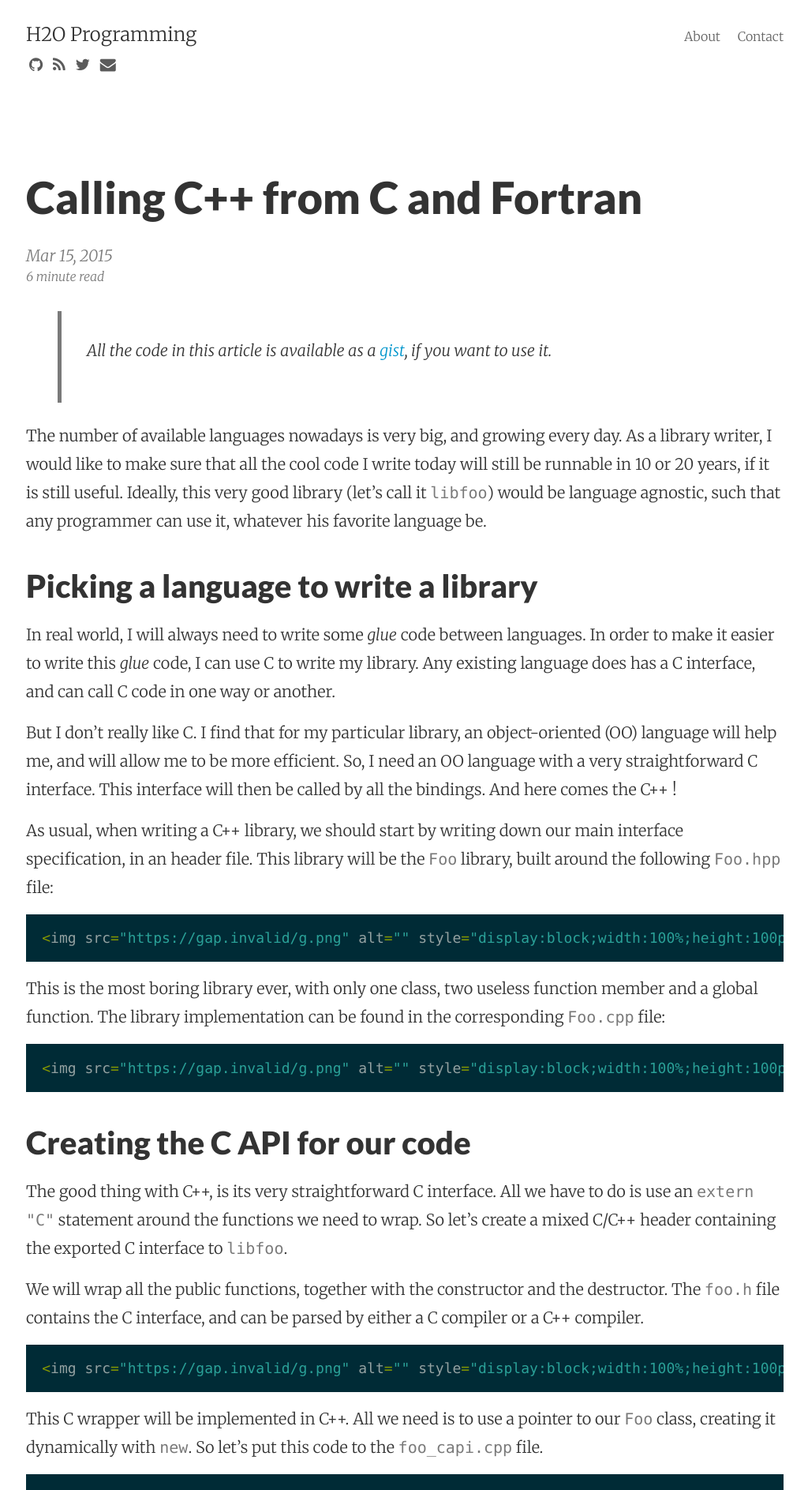
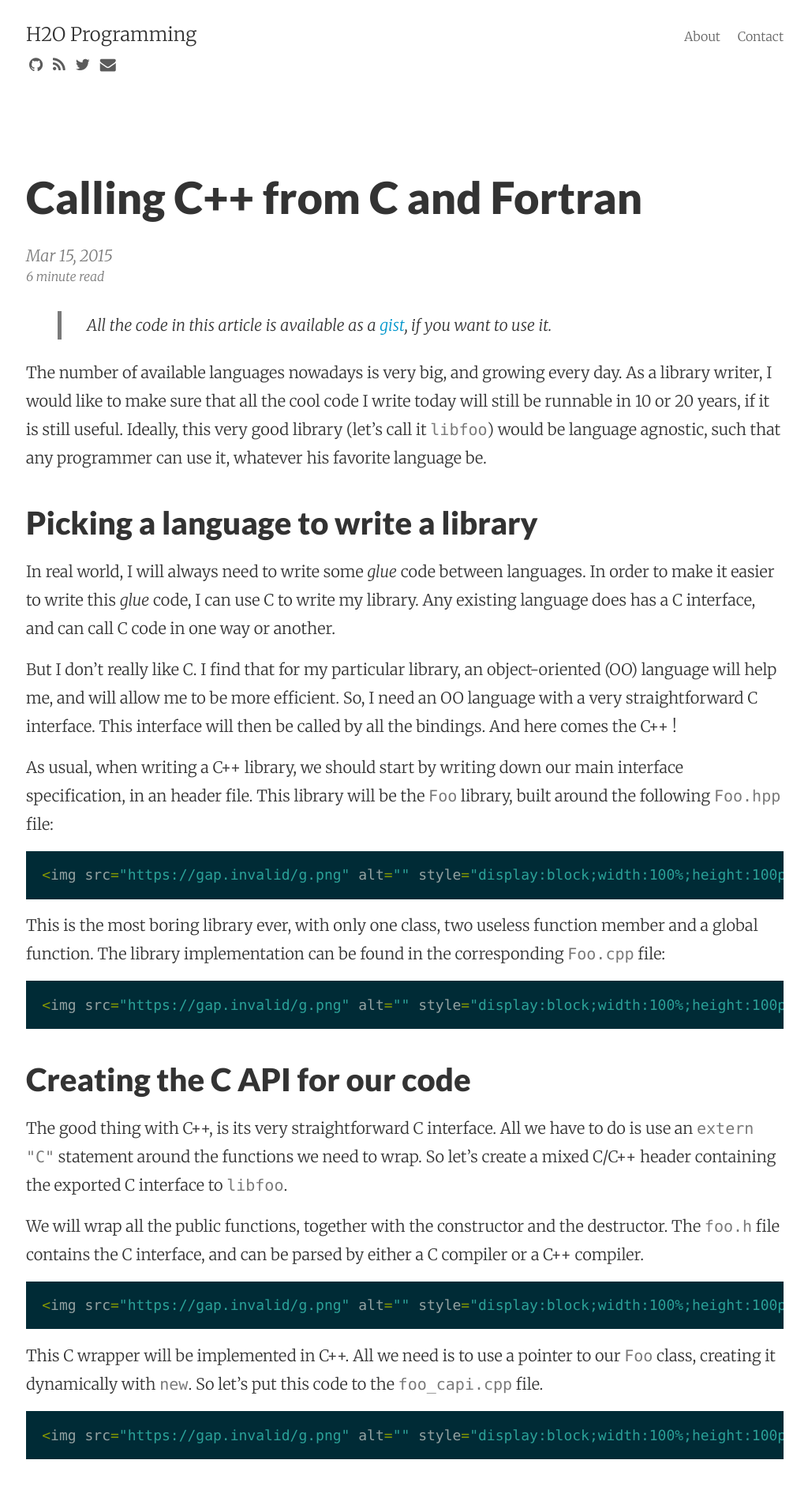
Before and after one commit to Luthaf/luthaf.github.io, a Jekyll site: the page built from _posts/2015-03-15-calling-c++-from-fortran.md, in a window 1280 px wide. Shown: the top 1887 px of the page at 79% size, without its empty margins (127-1151 px from the left). Built offline with Jekyll 4.4.1, drawn with Linux system fonts in a browser that asks for light colours; nearby versions of some CDN libraries; Markdown is read by kramdown in place of the engine named in the settings.

Commit message:
Improve css for blockquotes

```diff
--- a/_sass/_main.scss
+++ b/_sass/_main.scss
@@ -282,7 +282,7 @@ pre {
 }
 
 blockquote {
-  padding: 1.33em;
+  padding-left: 1.33em;
   font-style: italic;
   border-left: 5px solid #7a7a7a;
 }
```
